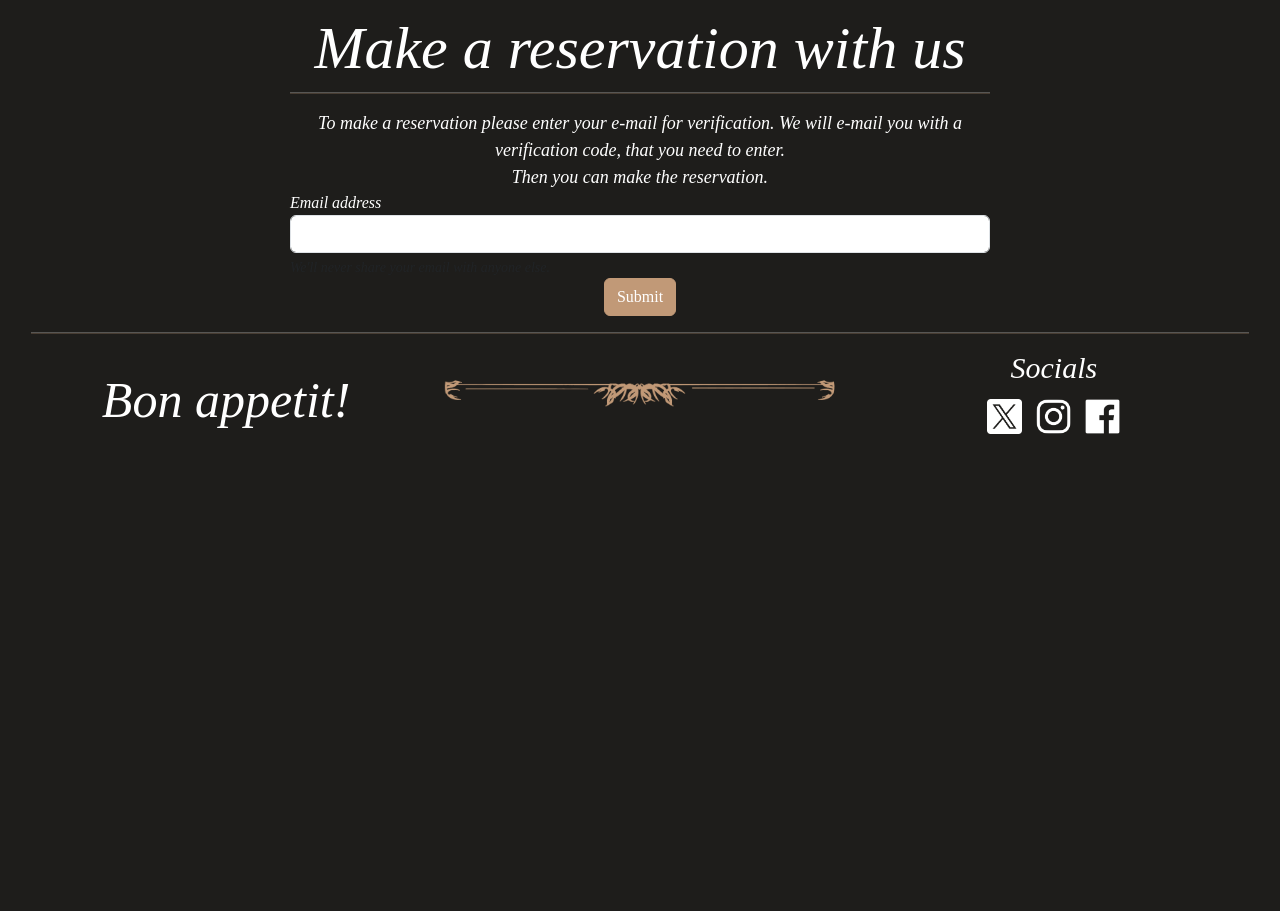
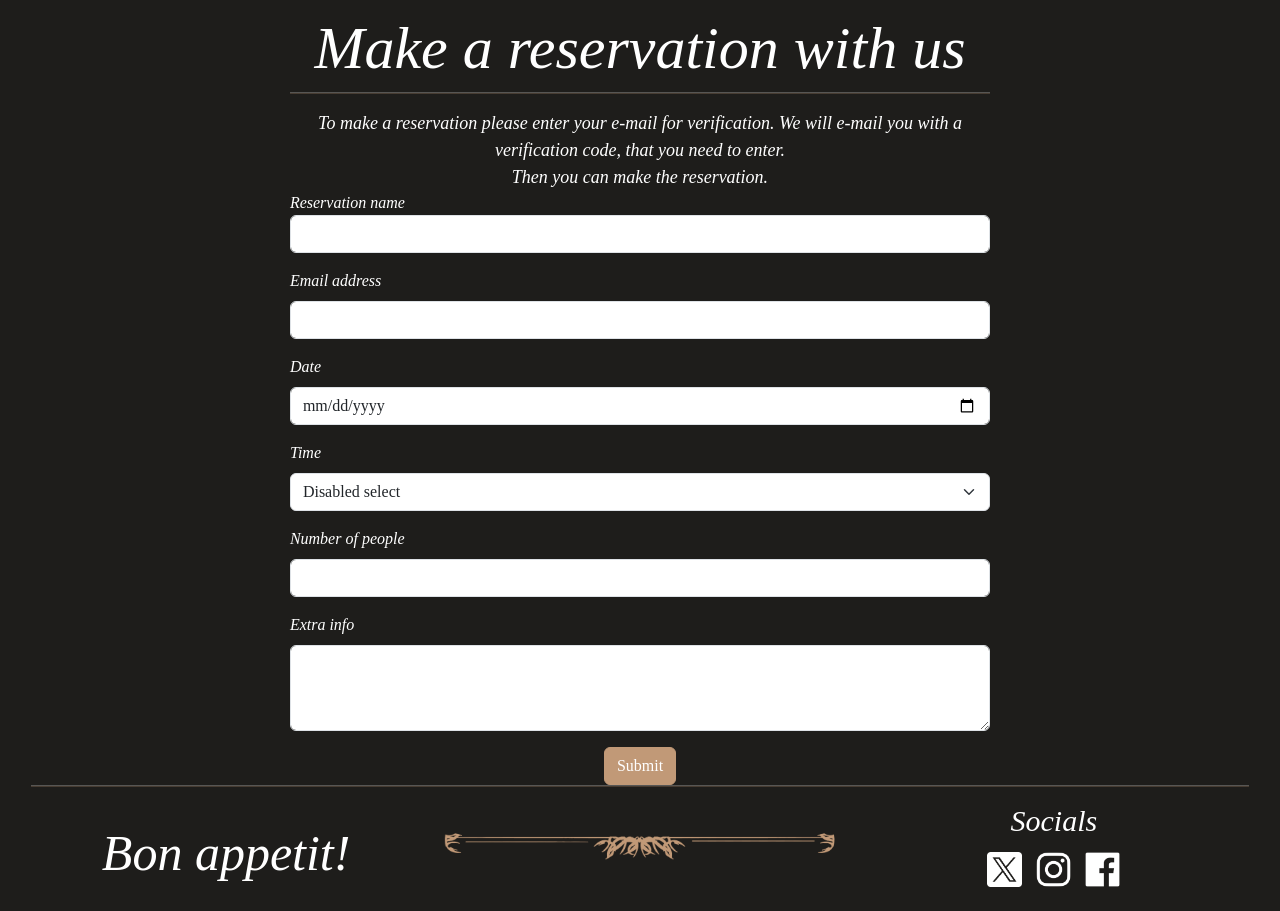
Before and after one commit to hongqian-li/web-programming-project, a PHP site: page /reservations.php in a window 1280 px wide. Shown: the part 351-1262 px from the top of the page. Before the commit the page ends 785 px from the top, so only its background shows below. Run offline with PHP 8.4, Linux system fonts and the light colour scheme.

Commit message:
Finished the form for the reservations and adjusted the ER diagram

```diff
--- a/contact.php
+++ b/contact.php
@@ -12,6 +12,7 @@ include_once 'header.php';
             <hr class="contact-separator center">
             <p class="description center center-align">
                 <strong>Amici Ristorante</strong> <br>
+                10:00 - 22:00<br>
                 Raatihuoneenkatu 14, <br>
                 13100 Hameenlinna, <br>
                 Finland
--- a/reservations.php
+++ b/reservations.php
@@ -15,13 +15,32 @@ include_once 'header.php';
             </p>
             <form>
                 <div class="mb-3">
-                    <label for="exampleInputEmail1" class="form-label center">Email address</label>
-                    <input type="email" class="form-control center" id="exampleInputEmail1"
-                           aria-describedby="emailHelp">
-                    <div id="emailHelp" class="form-text">We'll never share your email with anyone else.</div>
-
-                    <button type="submit" class="btn btn-primary center">Submit</button>
+                    <label for="name" class="form-label center">Reservation name</label>
+                    <input type="text" class="form-control center" id="name" name="name">
                 </div>
+                <div class="mb-3">
+                    <label for="email" class="form-label">Email address</label>
+                    <input type="email" class="form-control" id="email" name="email">
+                </div>
+                <div class="mb-3">
+                    <label for="date" class="form-label">Date</label>
+                    <input type="date" class="form-control" id="date" name="date">
+                </div>
+                <div class="mb-3">
+                    <label for="time" class="form-label">Time</label>
+                    <select id="time" class="form-select" name="time">
+                        <option>Disabled select</option>
+                    </select>
+                </div>
+                <div class="mb-3">
+                    <label for="peopleNum" class="form-label">Number of people</label>
+                    <input type="number" class="form-control" id="peopleNum" name="peopleNum">
+                </div>
+                <div class="mb-3">
+                    <label for="extraInfo" class="form-label">Extra info</label>
+                    <textarea class="form-control" id="extraInfo" rows="3" name="extraInfo"></textarea>
+                </div>
+                <button type="submit" class="btn btn-primary center">Submit</button>
             </form>
         </div>
 
```
Also changed, not shown: images/README/ER_Diagram.png.
